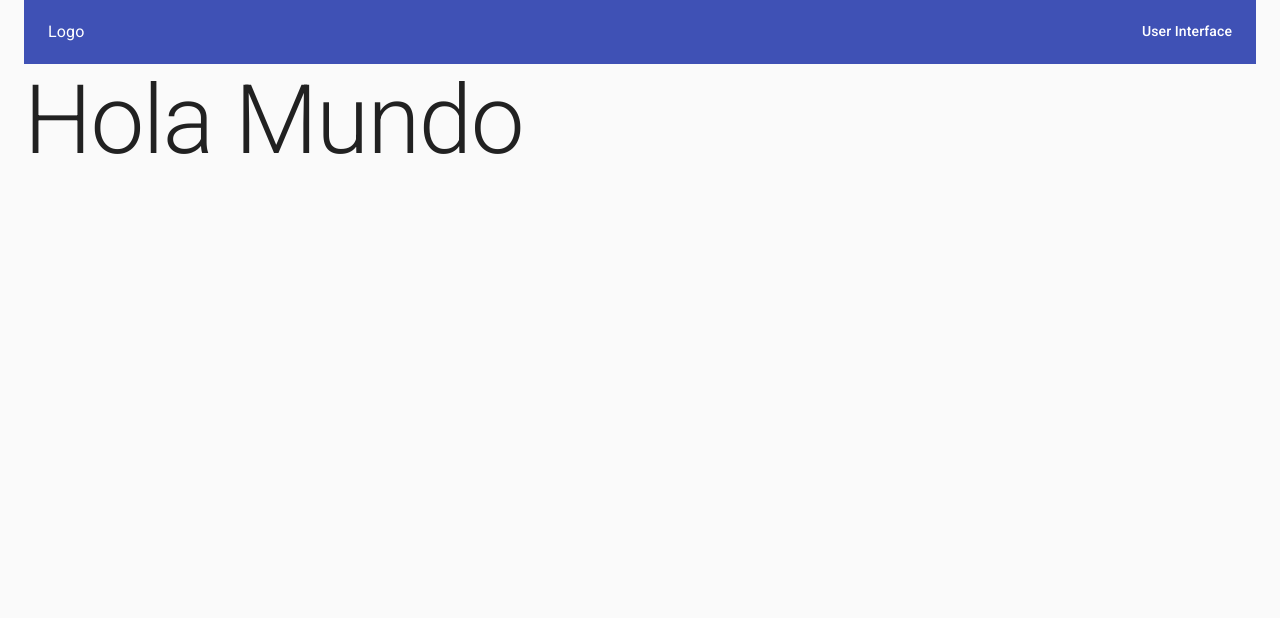
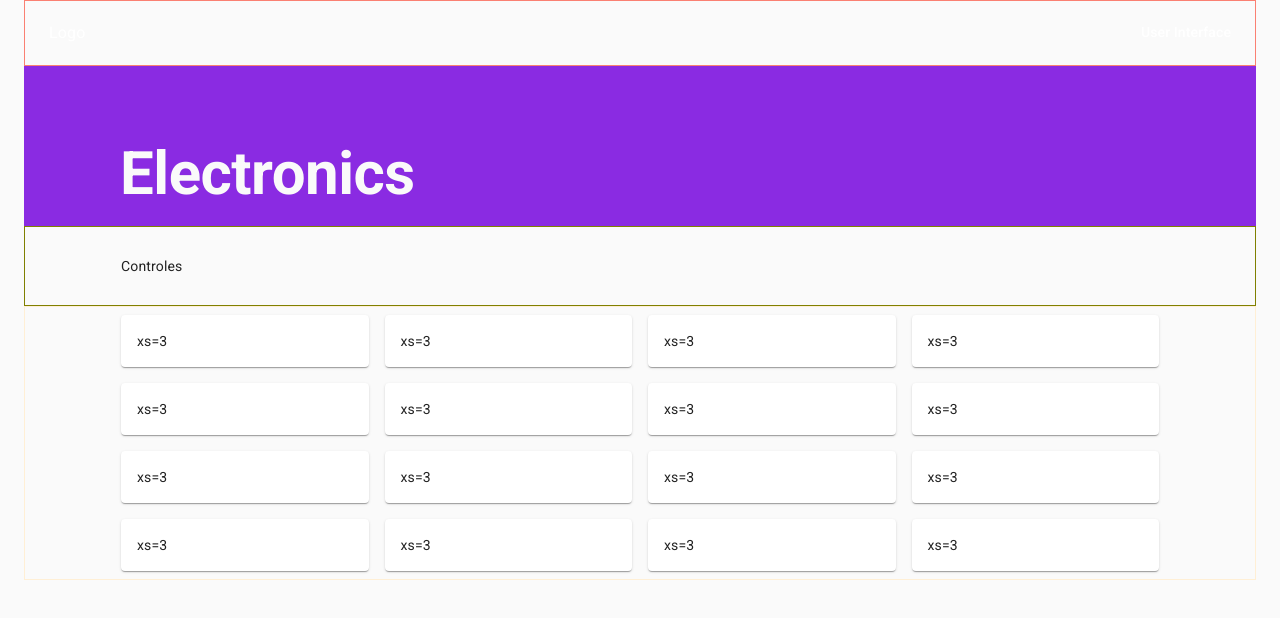
Before and after one commit to jmaladio/acamica-mamani-aladio-julian, a React (Create React App) app: page / in a window 1280 px wide. Shown: the top 618 px of the page. Built offline with nearby package versions, Linux system fonts and the light colour scheme.

Commit message:
#2 feat: vista de catálogo Diseño implementado con paddings Issue #2

```diff
--- a/src/components/App.js
+++ b/src/components/App.js
@@ -1,11 +1,15 @@
-import Typography from '@material-ui/core/Typography';
+import { Switch, Route } from 'react-router-dom';
 
 import Layout from './common/Layout';
+import { Home, History } from './pages';
 
 function App() {
   return (
     <Layout>
-      <Typography variant="h1">Hola Mundo</Typography>
+      <Switch>
+        <Route exact path="/" component={Home} />
+        <Route path="/history" component={History} />
+      </Switch>
     </Layout>
   );
 }
--- a/src/components/common/Header.js
+++ b/src/components/common/Header.js
@@ -3,7 +3,7 @@ import Toolbar from '@material-ui/core/Toolbar';
 import Typography from '@material-ui/core/Typography';
 import styled from 'styled-components';
 
-function Header(){
+function Header() {
   return (
     <>
       <StyledAppBar>
@@ -19,6 +19,8 @@ function Header(){
 const StyledAppBar = styled(AppBar)`
   box-shadow: none;
   position: static;
+  background-color: #fafafa;
+  border: 1px solid salmon;
 `
 const StyledToolbar = styled(Toolbar)`
   display: flex;
--- /dev/null
+++ b/src/components/common/ProductCard.js
@@ -0,0 +1,17 @@
+import styled from 'styled-components';
+import Grid from '@material-ui/core/Grid';
+import Paper from '@material-ui/core/Paper';
+
+function ProductCard() {
+  return (
+    <Grid item xs={3}>
+      <StyledPaper>xs=3</StyledPaper>
+    </Grid>
+  )
+}
+
+const StyledPaper = styled(Paper)`
+  padding: 1rem;
+`
+
+export default ProductCard;
--- /dev/null
+++ b/src/components/common/ProductGrid.js
@@ -0,0 +1,23 @@
+import styled from 'styled-components';
+import Grid from '@material-ui/core/Grid';
+
+import ProductCard from './ProductCard';
+
+function ProductGrid() {
+  const cards = Array(16).fill(null).map((_, index) => <ProductCard key={index} />)
+  return (
+    <GridWrapper>
+      <Grid container spacing={2}>
+        {cards}
+      </Grid>
+    </GridWrapper>
+  )
+}
+
+const GridWrapper = styled.div`
+  display: flex;
+  padding: 0.5rem 6rem;
+  border: 1px solid papayawhip;
+`
+
+export default ProductGrid
--- /dev/null
+++ b/src/components/pages/History.js
@@ -0,0 +1,3 @@
+export function History(){
+  return <div>User History</div>
+}
--- /dev/null
+++ b/src/components/pages/Home.js
@@ -0,0 +1,46 @@
+import styled from 'styled-components';
+import Container from '@material-ui/core/Container';
+import Typography from '@material-ui/core/Typography';
+
+import ProductGrid from '../common/ProductGrid';
+
+export function Home() {
+  return (
+    <HomeWrapper>
+      <Hero>
+        <StyledTypography variant="h2">Electronics</StyledTypography>
+      </Hero>
+      <Controls>
+        Controles
+      </Controls>
+      <ProductGrid />
+    </HomeWrapper>
+  )
+}
+
+const HomeWrapper = styled.main`
+  display: flex;
+  flex-flow: column nowrap;
+`
+
+const Hero = styled(Container)`
+  display: flex;
+  height: 20vh;
+  background-color: blueviolet;
+  align-items: flex-end;
+  justify-content: flex-start;
+  padding: 0 6rem 1rem 6rem;
+`
+
+const StyledTypography = styled(Typography)`
+  font-weight: 700;
+  color: #fafafa;
+`
+
+const Controls = styled(Container)`
+  display: flex;
+  border: 1px solid olive;
+  height: 10vh;
+  padding: 0 6rem;
+  align-items: center;
+`
--- /dev/null
+++ b/src/components/pages/index.js
@@ -0,0 +1,2 @@
+export * from './History';
+export * from './Home';
--- a/src/index.js
+++ b/src/index.js
@@ -1,11 +1,15 @@
 import React from 'react';
 import ReactDOM from 'react-dom';
+import { BrowserRouter as Router } from 'react-router-dom';
+
 import App from './components/App';
 import reportWebVitals from './reportWebVitals';
 
 ReactDOM.render(
   <React.StrictMode>
-    <App />
+    <Router>
+      <App />
+    </Router>
   </React.StrictMode>,
   document.getElementById('root')
 );
```
